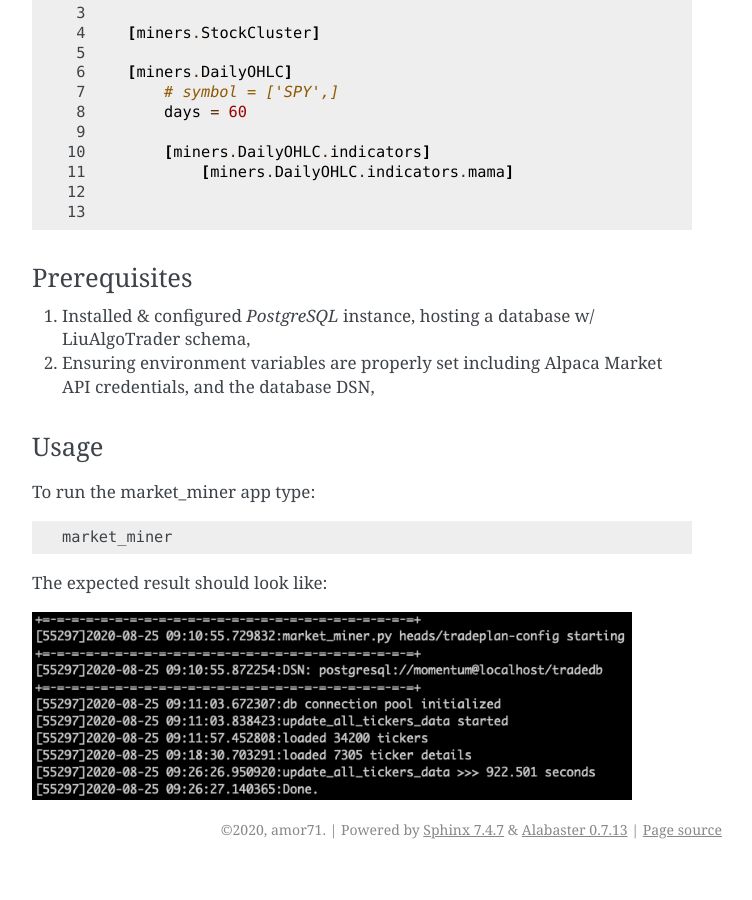
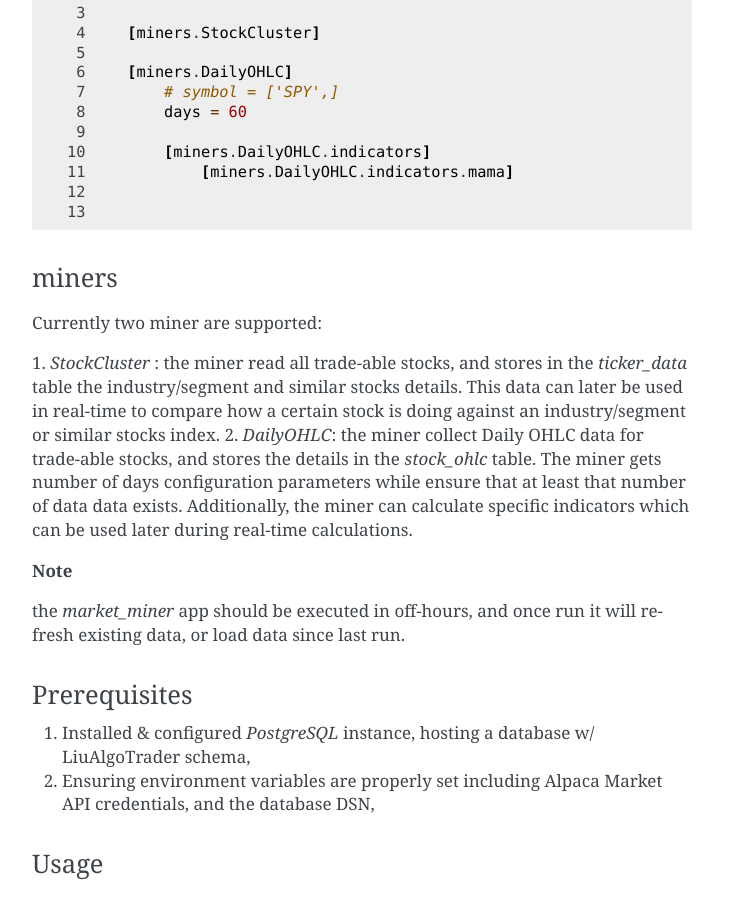
Before and after one commit to amor71/LiuAlgoTrader, a Sphinx documentation site: the page built from docs/source/Usage.rst, in a window 1280 px wide and 900 px high, scrolled down 5071 px. Shown: the whole window, without its empty margins (388-1140 px from the left). Built offline with Sphinx 7.4.7, drawn with Linux system fonts in a browser that asks for light colours; before the commit the page ends 5940 px from its top, so only the background shows below that.

Commit message:
add market miner details

```diff
--- a/docs/source/Usage.rst
+++ b/docs/source/Usage.rst
@@ -215,6 +215,20 @@ An example `miner.toml` file:
   :language: python
   :linenos:
 
+miners
+******
+
+Currently two miner are supported:
+
+1. `StockCluster` : the miner read all trade-able
+stocks, and stores in the `ticker_data` table the industry/segment and similar stocks details. This data can later be used in real-time to compare how a certain stock is doing against an industry/segment or similar stocks index.
+2. `DailyOHLC`: the miner collect Daily OHLC data for trade-able stocks, and stores the details in the `stock_ohlc` table. The miner gets number of days configuration parameters while ensure that at least that number of data data exists. Additionally, the miner can calculate specific indicators which can be used later during real-time calculations.
+
+**Note**
+
+the `market_miner` app should be executed in
+off-hours, and once run it will refresh existing data, or load data since last run.
+
 Prerequisites
 *************
 
```
